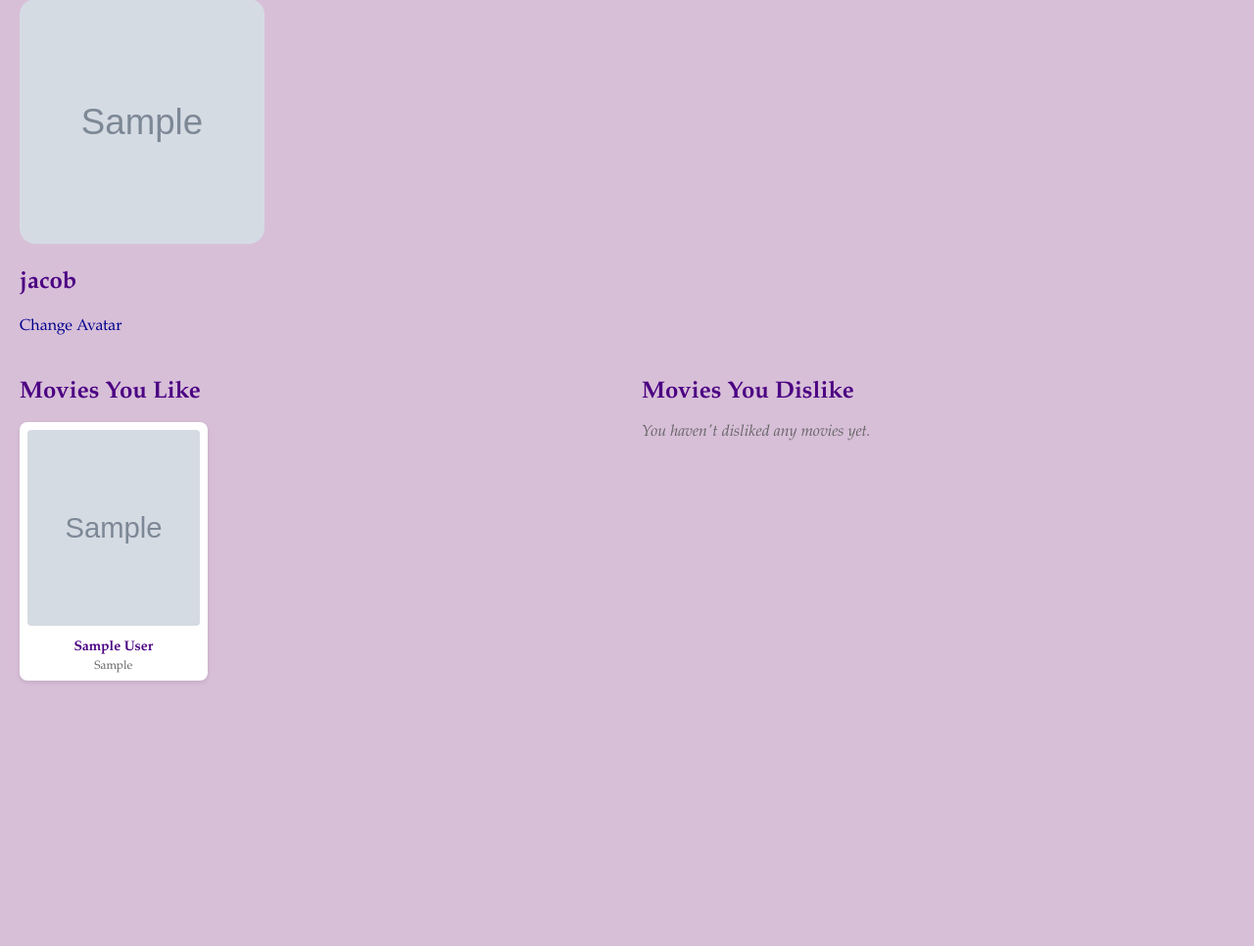
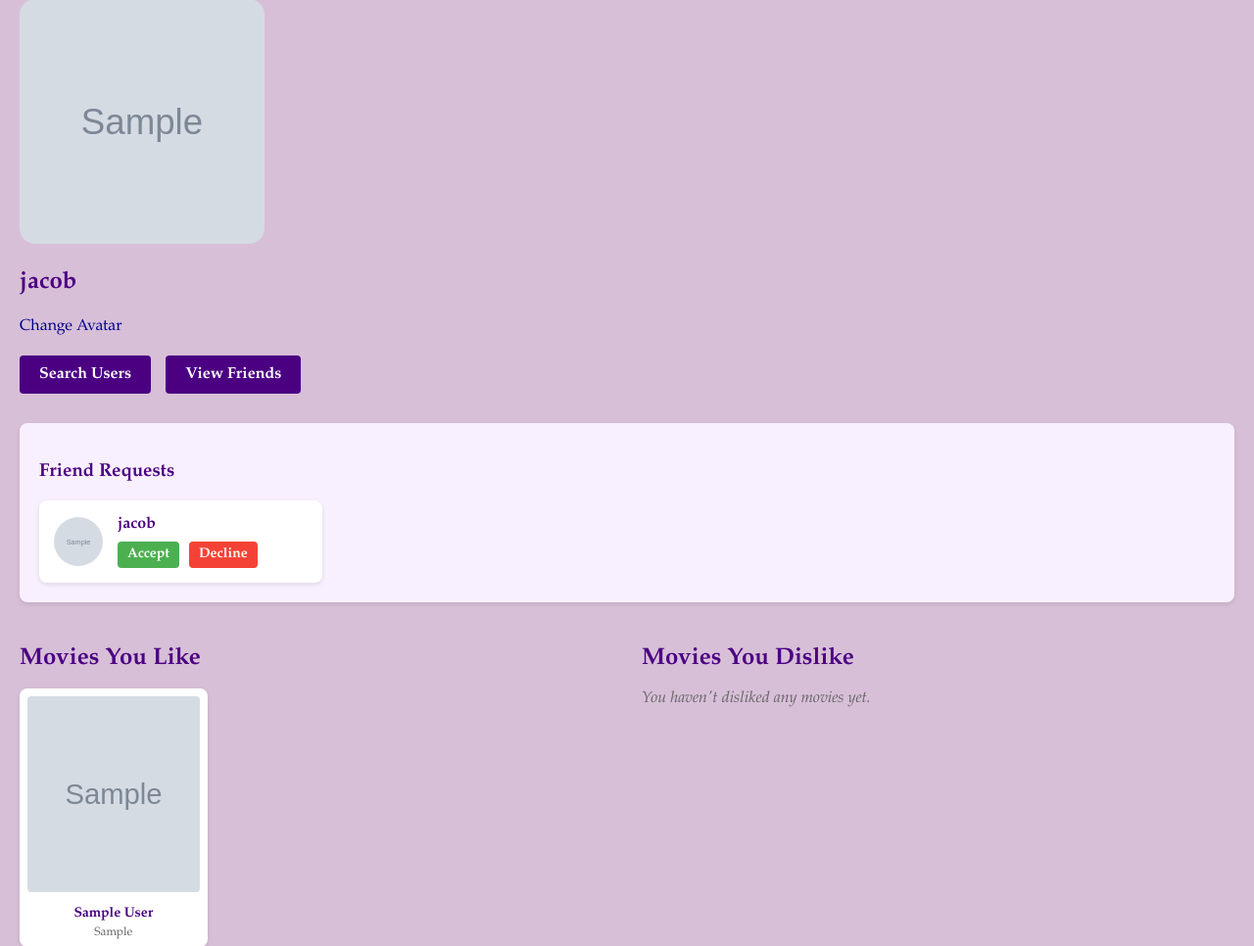
Before and after one commit to Enduge/MovieMuse, a Django app: page /users/profile/ in a window 1280 px wide. Shown: the part 82-1048 px from the top of the page at 98% size. Before the commit the page ends 779 px from the top, so only its background shows below. Run offline with Django 5.2, Linux system fonts and the light colour scheme; a user stored in the database is signed in; data comes from the database, SQL or seed files in the repository; tables that the repository leaves empty hold one stand-in row (values such as "Sample post"); grey boxes marked "Sample" are stand-in pictures.

Commit message:
Update profile.html

```diff
--- a/mysite/users/templates/users/profile.html
+++ b/mysite/users/templates/users/profile.html
@@ -10,6 +10,31 @@
 
         <a href="{% url 'users:change_avatar' %}">Change Avatar</a>
     </div>
+
+    <div class="friend-actions">
+        <a href="{% url 'users:search_users' %}" class="search-users-btn">Search Users</a>
+        <a href="{% url 'users:friend_list' %}" class="view-friends-btn">View Friends</a>
+    </div>
+
+    {% if pending_requests %}
+        <div class="friend-requests">
+            <h3>Friend Requests</h3>
+            <div class="request-list">
+                {% for request in pending_requests %}
+                    <div class="request-card">
+                        <img src="{{ request.sender.profile.avatar.url }}" alt="{{ request.sender.username }}'s avatar" class="request-avatar">
+                        <div class="request-info">
+                            <div class="request-name">{{ request.sender.username }}</div>
+                            <div class="request-actions">
+                                <a href="{% url 'users:accept_friend_request' request.id %}" class="accept-btn">Accept</a>
+                                <a href="{% url 'users:reject_friend_request' request.id %}" class="reject-btn">Decline</a>
+                            </div>
+                        </div>
+                    </div>
+                {% endfor %}
+            </div>
+        </div>
+    {% endif %}
 
     <div class="movie-lists">
         <div class="movie-list">
```
